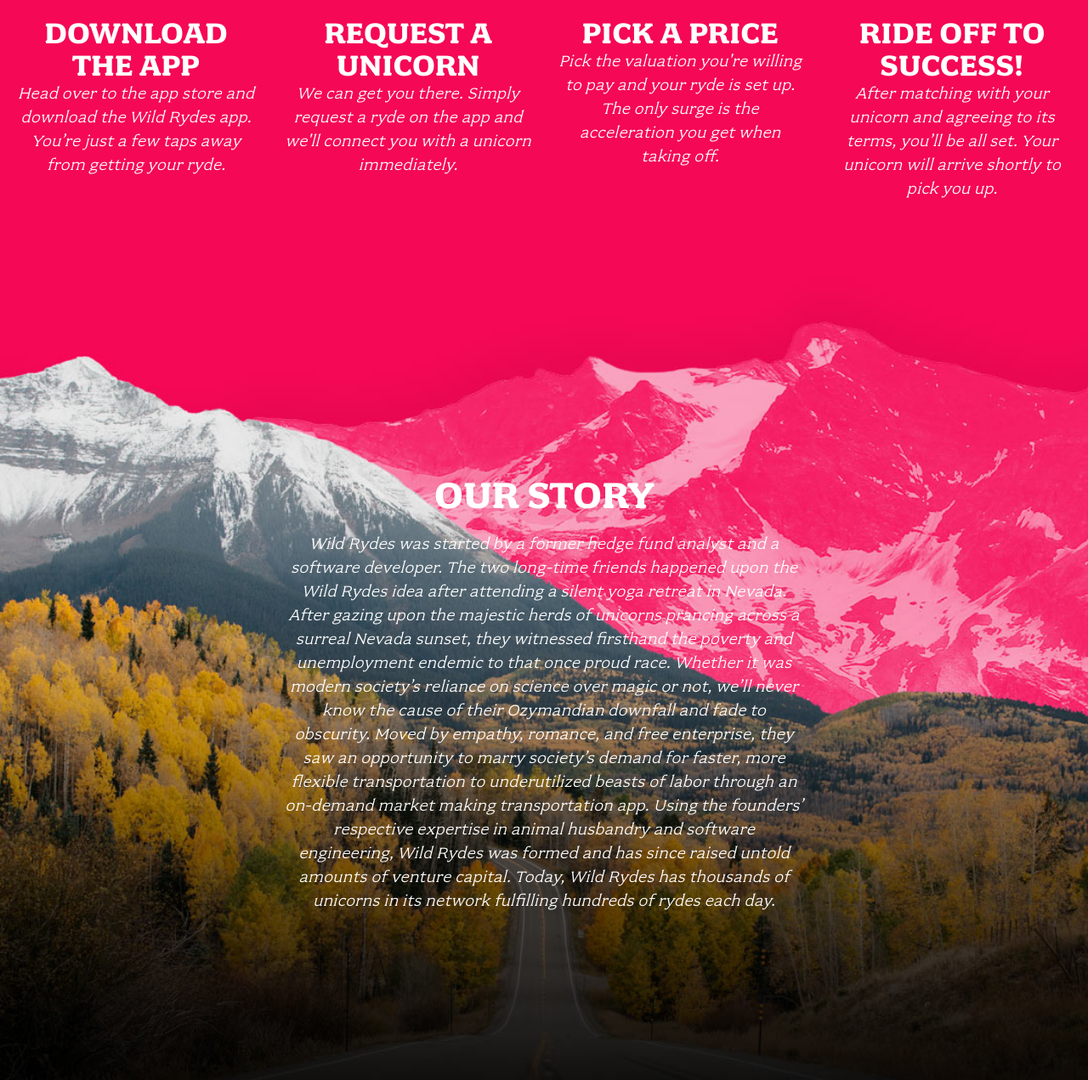
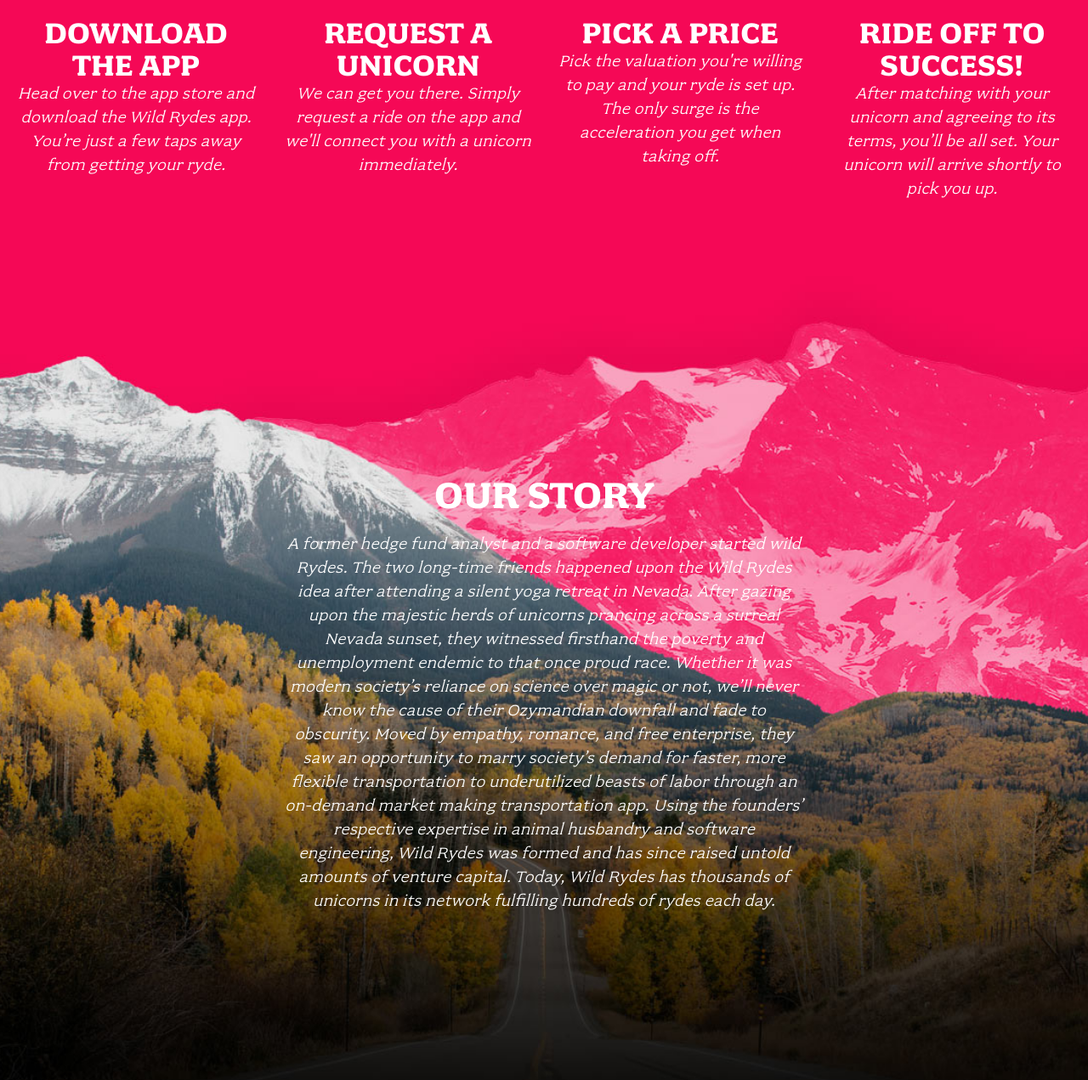
Before and after one commit to Shiva-2103/Wildryde-Amplify, a plain HTML site: page index.html in a window 1280 px wide. Shown: the part 1568-2839 px from the top of the page at 85% size. Drawn offline with Linux system fonts and the light colour scheme.

Commit message:
Update index.html

```diff
--- a/index.html
+++ b/index.html
@@ -47,7 +47,7 @@
       <div class="column">
         <div class="home-about-block">
           <h3 class="title icon-unicorn">Request A Unicorn</h3>
-          <p class="content">We can get you there. Simply request a ryde on the app and we'll connect you with a unicorn immediately.</p>
+          <p class="content">We can get you there. Simply request a ride on the app and we'll connect you with a unicorn immediately.</p>
         </div>
       </div>
 
@@ -71,7 +71,7 @@
     <div class="row column large-9 xlarge-6 xxlarge-4">
       <h2 class="section-title">Our Story</h2>
       <p class="content">
-        Wild Rydes was started by a former hedge fund analyst and a software developer. The two long-time friends happened upon the Wild Rydes idea after attending a silent yoga retreat in Nevada. After gazing upon the majestic herds of unicorns prancing across a surreal Nevada sunset, they witnessed firsthand the poverty and unemployment endemic to that once proud race. Whether it was modern society’s reliance on science over magic or not, we’ll never know the cause of their Ozymandian downfall and fade to obscurity. Moved by empathy, romance, and free enterprise, they saw an opportunity to marry society’s demand for faster, more flexible transportation to underutilized beasts of labor through an on-demand market making transportation app. Using the founders’ respective expertise in animal husbandry and software engineering, Wild Rydes was formed and has since raised untold amounts of venture capital. Today, Wild Rydes has thousands of unicorns in its network fulfilling hundreds of rydes each day.
+        A former hedge fund analyst and a software developer started wild Rydes. The two long-time friends happened upon the Wild Rydes idea after attending a silent yoga retreat in Nevada. After gazing upon the majestic herds of unicorns prancing across a surreal Nevada sunset, they witnessed firsthand the poverty and unemployment endemic to that once proud race. Whether it was modern society’s reliance on science over magic or not, we’ll never know the cause of their Ozymandian downfall and fade to obscurity. Moved by empathy, romance, and free enterprise, they saw an opportunity to marry society’s demand for faster, more flexible transportation to underutilized beasts of labor through an on-demand market making transportation app. Using the founders’ respective expertise in animal husbandry and software engineering, Wild Rydes was formed and has since raised untold amounts of venture capital. Today, Wild Rydes has thousands of unicorns in its network fulfilling hundreds of rydes each day.
       </p>
     </div>
   </section>
```
